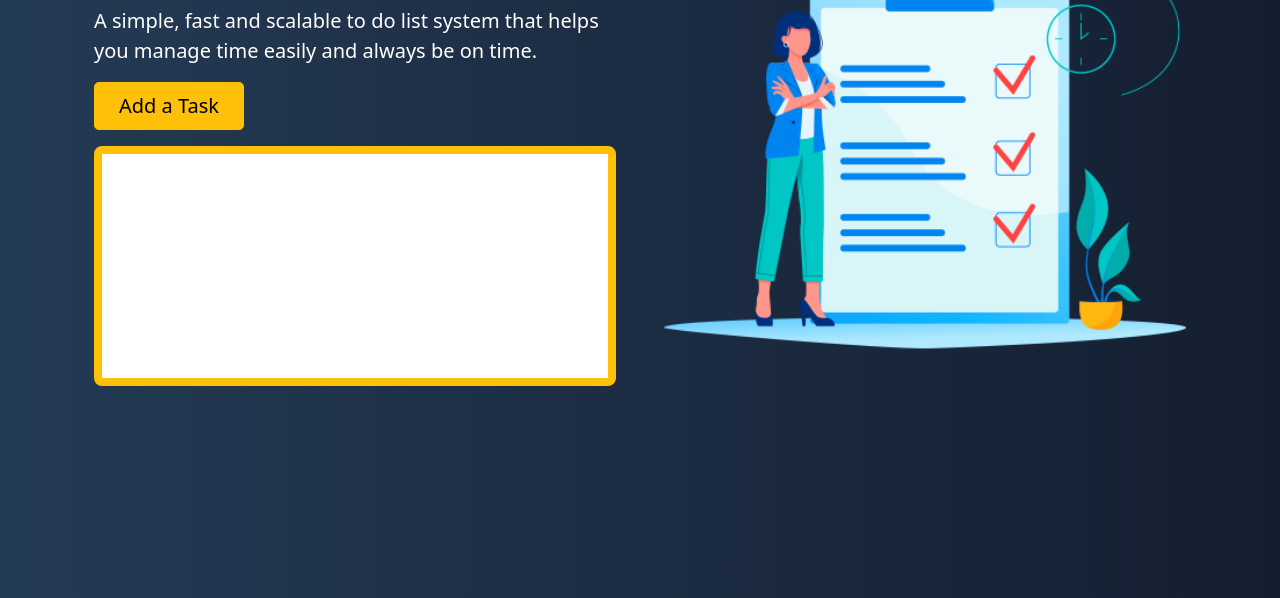
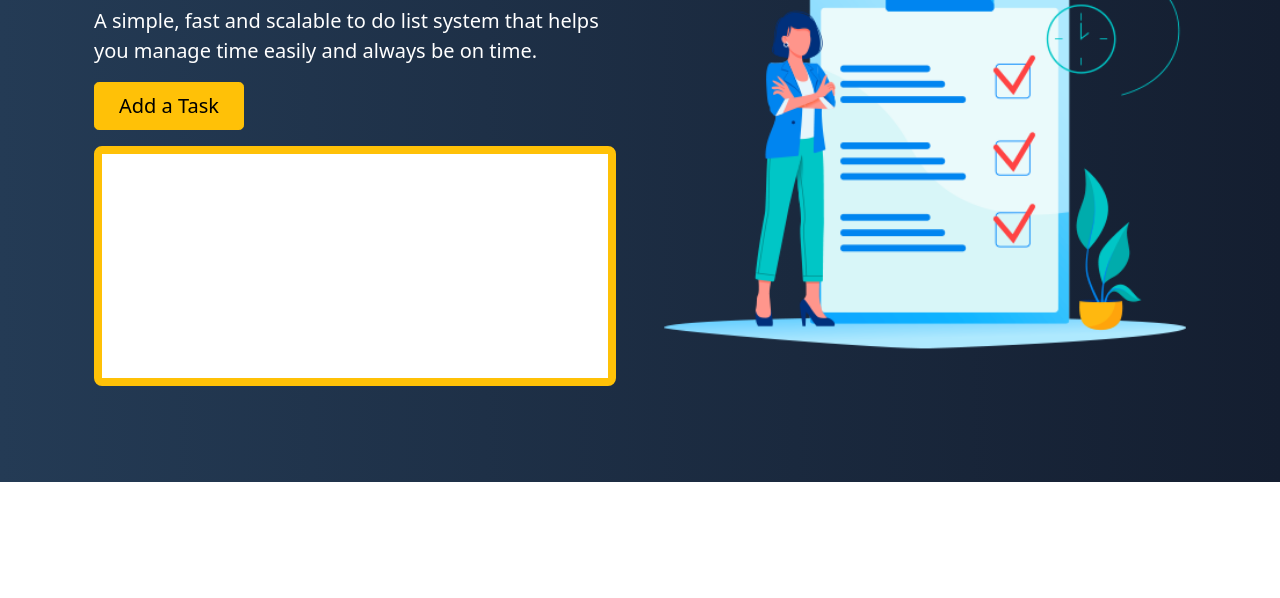
Before and after one commit to Kalelarga/First-Project, a plain HTML site: page index.html in a window 1280 px wide. Shown: the part 202-800 px from the top of the page. Drawn offline with nearby package versions, Linux system fonts and the light colour scheme.

Commit message:
Update site.css

```diff
--- a/CSS/site.css
+++ b/CSS/site.css
@@ -1,9 +1,10 @@
-body {
-    color: white
+body,html {
+    color: white;
+    height:100%;
 }
 
 #hero {
-    height: 100vh;
+    min-width: 100vh;
     background: #141E30;
     /* fallback for old browsers */
     background: -webkit-linear-gradient(to right, #243B55, #141E30);
```
